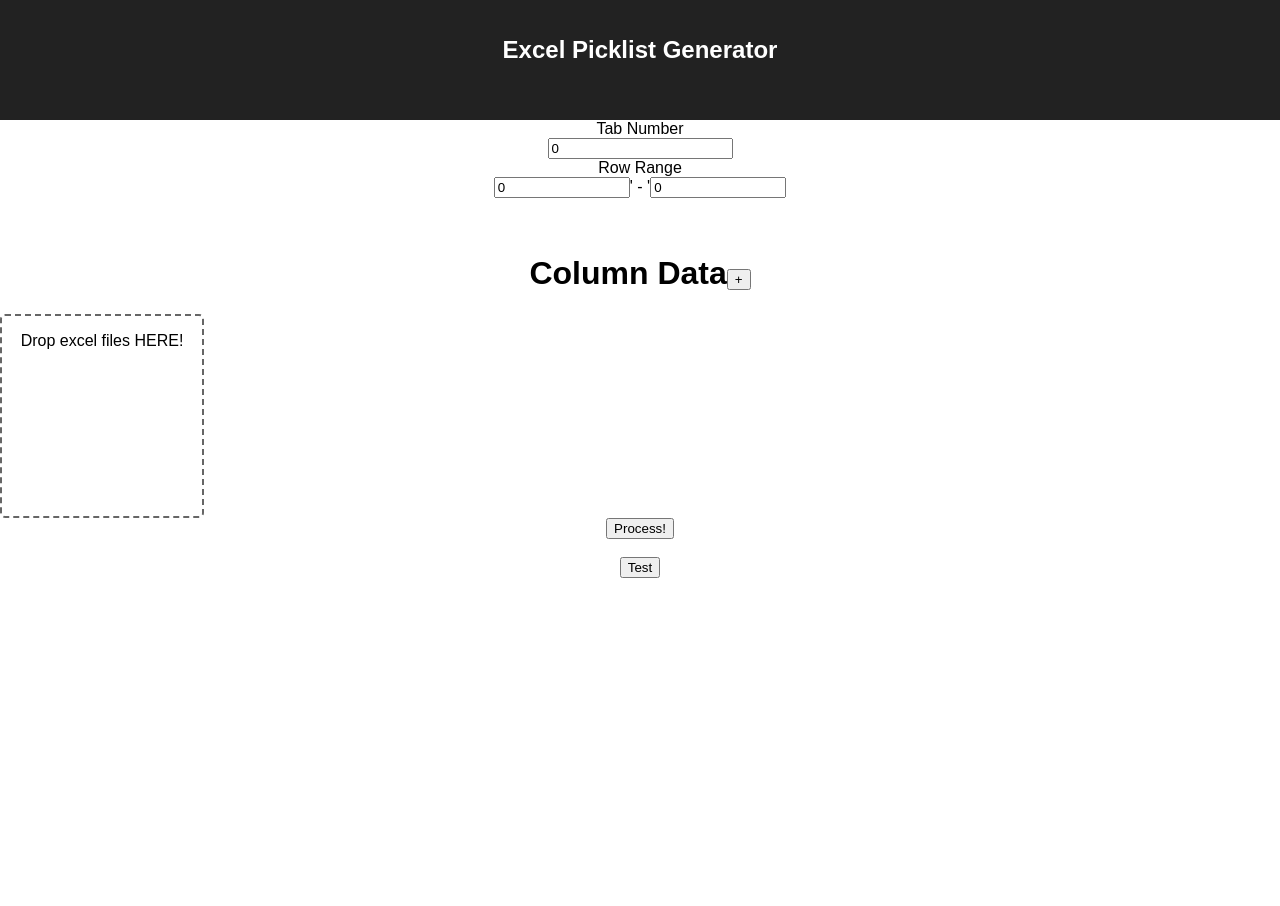
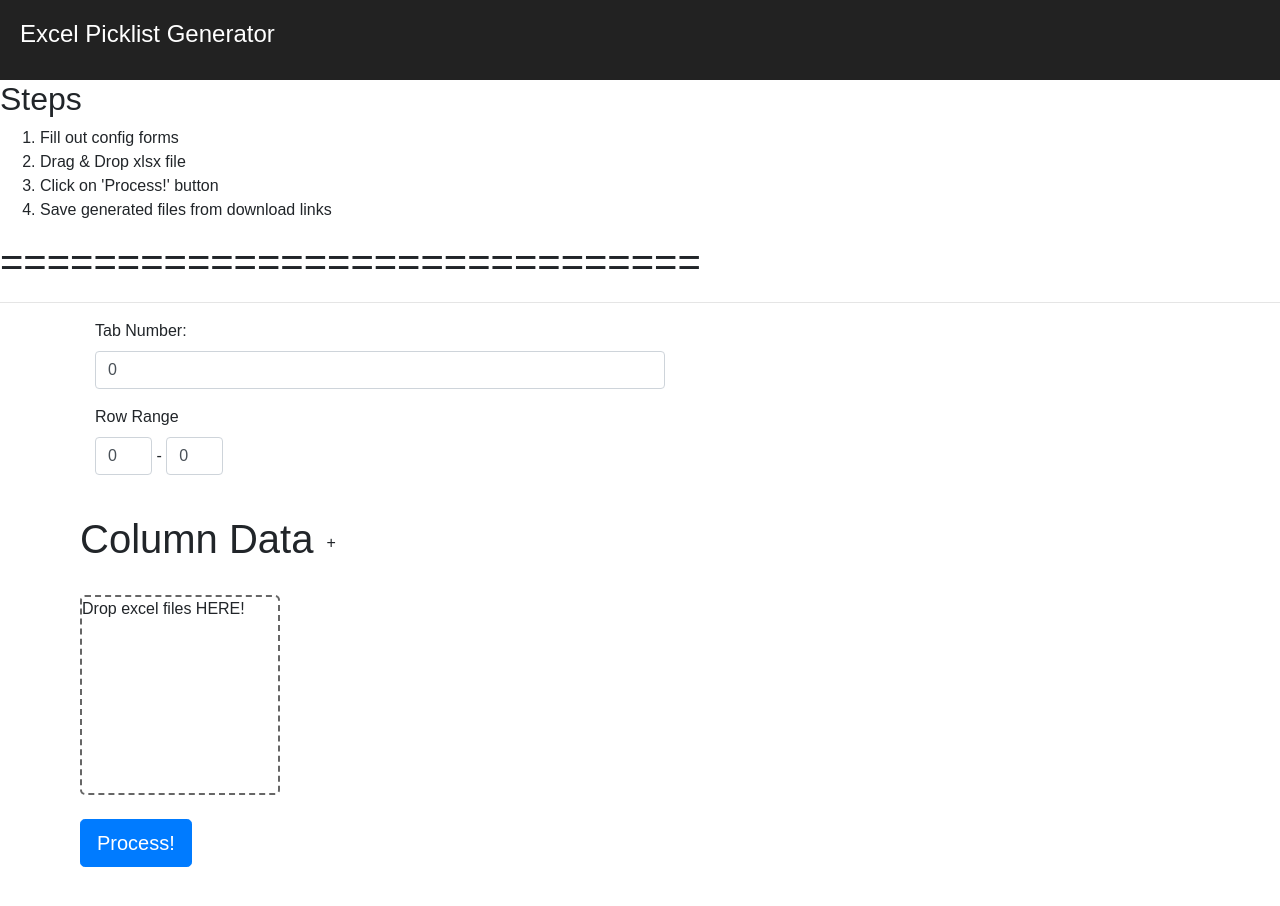
Before and after one commit to CExPOcampo/plgen, a React (Create React App) app: page / in a window 1280 px wide. Shown: the top 906 px of the page. Before the commit the page ends 800 px from the top, so only its background shows below. Built offline with nearby package versions, Linux system fonts and the light colour scheme.

Commit message:
Refactored by isolating some components and functionality. Included bootstrap and restyled.

```diff
--- a/public/index.html
+++ b/public/index.html
@@ -10,6 +10,9 @@
     -->
     <link rel="manifest" href="%PUBLIC_URL%/manifest.json">
     <link rel="shortcut icon" href="%PUBLIC_URL%/favicon.ico">
+
+    <link rel="stylesheet" href="https://maxcdn.bootstrapcdn.com/bootstrap/latest/css/bootstrap.min.css">
+
     <!--
       Notice the use of %PUBLIC_URL% in the tags above.
       It will be replaced with the URL of the `public` folder during the build.
--- a/src/App.css
+++ b/src/App.css
@@ -1,5 +1,5 @@
 .App {
-  text-align: center;
+  text-align: left;
 }
 
 .App-logo {
@@ -19,7 +19,7 @@
 }
 
 .App-intro {
-  font-size: large;
+  font-size: medium;
 }
 
 @keyframes App-logo-spin {
--- a/src/App.js
+++ b/src/App.js
@@ -3,138 +3,19 @@ import logo from './logo.svg';
 import './App.css';
 import * as _ from 'lodash';
 
+import { Button, Form, FormGroup, FormControl, ControlLabel, HelpBlock, Row, Col } from 'react-bootstrap';
+import { FieldGroup } from './FieldGroup';
+
+import TargetColumn from './TargetColumn';
+import DownloadLinksPanel from './DownloadLinksPanel';
+
 import Dropzone from 'react-dropzone';
 
-import DownloadLink from "react-download-link";
-
-import { Form, FormGroup, FormControl, ControlLabel, HelpBlock, Row, Col } from 'react-bootstrap';
-
-import TargetColumn from './TargetColumn';
-
-import { FieldGroup } from './FieldGroup';
-
-var XLSX = require('xlsx');
+import { generatePlGenConfig, processExcelFile } from './picklistTools';
 
 
-function generatePlGenConfig(appState) {
-	const plGenConfig = {
-		worksheetTabNum: parseInt(appState.tabNum, 10),
-		rowRange: [parseInt(appState.rowRangeStart, 10), parseInt(appState.rowRangeEnd, 10)],
-		targetColumns: {}
-	}
-
-	const targetColumnsRef = plGenConfig.targetColumns;
-	_.forEach(appState.columns, (columnData, index) => {
-
-		targetColumnsRef[columnData.column] = {
-			name: columnData.picklistName
-		};
-		// Parents
-		const targetColumnObj = targetColumnsRef[columnData.column];
-		if(columnData.parentColumns) {
-			targetColumnObj.parentColumns = columnData.parentColumns.split(',');
-		}
-		// Related Data
-		if(!_.isEmpty(columnData.relatedData)) {
-			targetColumnObj.relatedData = [];
-			const relatedDataArrayRef = targetColumnObj.relatedData;
-			_.forEach(columnData.relatedData, (related, index) => {
-				relatedDataArrayRef.push({
-					name: related.name,
-					relatedColumn: related.relatedColumn
-				});
-			});
-		}
-
-	});
-
-	return plGenConfig;
-}
-
-function processExcelFile(plGenConfig, binaryData) {
-	var readOpts = {
-		type: 'binary'
-	};
-	var workbook = XLSX.read(binaryData, readOpts);
-	var sheetName = workbook.SheetNames[plGenConfig.worksheetTabNum];
-	console.log('Processing Worksheet Tab: ', sheetName);
-	var worksheet = workbook.Sheets[sheetName];
-
-	var rowRange = plGenConfig.rowRange;
-	var targetColumns = plGenConfig.targetColumns;
-
-	var results = {};
-
-	for(var r = rowRange[0]; r <= rowRange[1]; r++) {
-		_.forEach(targetColumns, processColumnsInRow);
-	}
-
-	function processColumnsInRow(data, columnKey) {
-		var currentPicklistName = data.name;
-
-		if(!results[currentPicklistName]) {
-			results[currentPicklistName] = [];
-		}
-
-		var accessor = columnKey + r;
-		var cellValue = getCellValue(worksheet, accessor);
-
-		var parentChain = [];
-		// Find parents
-		if(!_.isEmpty(data.parentColumns)) {
-			_.forEach(data.parentColumns, function(parentColumn) {
-				var parentAccessor = parentColumn + r;
-				parentChain.push(getCellValue(worksheet, parentAccessor));
-			});
-		}
-
-		// Find duplicate matches
-		var matches = findDuplicateValAndParents(results[currentPicklistName], cellValue, parentChain);
-		// If no duplicate matches, go ahead and add it
-		if(_.isEmpty(matches)) {
-			var finalObj = {
-				name: data.name,
-				value: cellValue
-			};
-			// Add parents if any
-			if(!_.isEmpty(parentChain)) {
-				finalObj.parents = _.clone(parentChain, true);
-			}
-			// Add related data if any
-			if(!_.isEmpty(data.relatedData)) {
-				var relatedDataObj = {};
-				_.forEach(data.relatedData, function(relatedDataInfo) {
-					var relatedDataAccessor = relatedDataInfo.relatedColumn + r;
-					var relatedDataValue = getCellValue(worksheet, relatedDataAccessor);
-					relatedDataObj[relatedDataInfo.name] = relatedDataValue;
-				});
-				finalObj.relatedData = _.clone(relatedDataObj, true);
-			}
-			// Add object to results
-			results[currentPicklistName].push(finalObj);
-		}
-	}
-
-	function getCellValue(worksheet, accessor) {
-		return worksheet[accessor].w.trim();
-	}
-
-	function findDuplicateValAndParents(resultsArray, val, valParents) {
-		return _.filter(resultsArray, function(item) {
-			var sameParents = true;
-			if(!_.isEmpty(item.parents) && !_.isEmpty(valParents)) {
-				sameParents = _.isEmpty(_.difference(item.parents, valParents));
-			}
-			return item.value === val && sameParents;
-		});
-	}
-
-	console.log(results);
-	return results;
-
-}
-
 var inputRangeStyle = {
+	'display': 'inline',
 	'width': '10%',
 	'minWidth': '50px'
 }
@@ -195,20 +76,6 @@ class App extends Component {
 
 	render() {
 
-		const downloadLinksToRender = [];
-		_.forEach(this.state.results, (result, keyName) => {
-			downloadLinksToRender.push(
-				<div key={'download' + keyName}>
-					<DownloadLink
-						filename={`${keyName}}.json`}
-						exportFile={() => JSON.stringify(result, null, 2)}
-					>
-						{`Save ${keyName}.json to disk`}
-					</DownloadLink>
-				</div>
-			);
-		});
-
 		return (
 			<div className="App">
 
@@ -216,33 +83,20 @@ class App extends Component {
 					{/*<img src={logo} className="App-logo" alt="logo" />*/}
 					<h1 className="App-title">Excel Picklist Generator</h1>
 				</header>
-				{/*
-				<p className="App-intro">
-					To get started, edit <code>src/App.js</code> and save to reload.
-				</p>
-				*/}
+				<div className="App-intro">
+					<h2> Steps </h2>
+					<ol>
+						<li>Fill out config forms</li>
+						<li>Drag & Drop xlsx file</li>
+						<li>Click on 'Process!' button</li>
+						<li>Save generated files from download links</li>
+					</ol>
+				</div>
 
 
-				{/*
-				<div>
-					<form style={{position: 'absolute', left: '5%', width: '50%', background: 'red'}}>
-						TargetColumns:
-							<input type="text" name="columnLetter" style={{position: 'absolute', left: '0px'}}/>
-							<br/>
-							<input type="text" name="picklistName" style={{align: 'left'}}/>
-
-
-							<br/>
-							Comma Separated
-							<input type="text" name="parentColumns"/>
-
-							Multi
-							<input type="text" name="relatedDataColumn"/>
-							<input type="text" name="relatedDataName"/>
-					</form>
-				</div>
-				*/}
-
+				<h1> ============================== </h1>
+				<h1><hr size="10"></hr></h1>
+				<div style={{paddingLeft: '5em'}}>
 
 					<Form horizontal>
 
@@ -257,10 +111,10 @@ class App extends Component {
 						/>
 
 						<FormGroup>
-						<Col componentClass={ControlLabel} sm={2}>
+							<Col componentClass={ControlLabel} xs={3} md={3} sm={3}>
 								Row Range
 							</Col>
-						<Col sm={10}>
+							<Col xs={6} md={6} sm={6}>
 								<FormControl type="number" style={inputRangeStyle} placeholder="1"
 									value={this.state.rowRangeStart}
 									onChange={(e) => {
@@ -269,7 +123,7 @@ class App extends Component {
 										});
 									}}
 								/>
-							' - '
+								{' - '}
 								<FormControl type="number" style={inputRangeStyle}
 									value={this.state.rowRangeEnd}
 									onChange={(e) => {
@@ -282,8 +136,6 @@ class App extends Component {
 						</FormGroup>
 
 						<br/>
-					<br/>
-
 
 						<div>
 							<TargetColumn
@@ -297,7 +149,9 @@ class App extends Component {
 
 					</Form>
 
+					<br/>
 
+					<div>
 						<Dropzone
 							multiple={false}
 							onDrop={(acceptedFiles, rejectedFiles) => {
@@ -315,12 +169,15 @@ class App extends Component {
 						>
 							<p> Drop excel files HERE! </p>
 						</Dropzone>
+					</div>
 
+					<br/>
 
-				<button onClick={() => {
+					<div>
+						<Button bsStyle="primary" bsSize="large"
+							onClick={() => {
 
 								const plGenConfig = generatePlGenConfig(this.state);
-					console.log(plGenConfig);
 
 								const file = this.state.filePrevRef;
 
@@ -339,21 +196,20 @@ class App extends Component {
 								reader.onerror = () => console.log('file reading has failed');
 								reader.readAsBinaryString(file);
 
-				}}>
+							}}
+						>
 							Process!
-				</button>
-
-
-				<div>
-					{downloadLinksToRender}
+						</Button>
 					</div>
 
 					<br/>
-				<button onClick={() => {
-					console.log(this.state);
-				}}>
-					Test
-				</button>
+
+					<DownloadLinksPanel results={this.state.results}/>
+
+					<br/>
+
+				</div>
+
 
 			</div>
 		);
--- /dev/null
+++ b/src/DownloadLinksPanel.js
@@ -0,0 +1,29 @@
+import React, { Component } from 'react';
+import DownloadLink from "react-download-link";
+import * as _ from 'lodash';
+
+export default class DownloadLinksPanel extends Component {
+
+	render() {
+
+		const downloadLinksToRender = [];
+		_.forEach(this.props.results, (result, keyName) => {
+			downloadLinksToRender.push(
+				<div key={'download' + keyName}>
+					<DownloadLink
+						filename={`${keyName}}.json`}
+						exportFile={() => JSON.stringify(result, null, 2)}
+					>
+						{`Save ${keyName}.json to disk`}
+					</DownloadLink>
+				</div>
+			);
+		});
+
+		return (
+			<div>
+				{downloadLinksToRender}
+			</div>
+		);
+	}
+}
--- a/src/FieldGroup.js
+++ b/src/FieldGroup.js
@@ -6,10 +6,10 @@ export function FieldGroup({ id, label, help, ...props }) {
 	return (
 		<div>
 			<FormGroup controlId={id}>
-				<Col xs={3} md={3}>
-					<ControlLabel>{label}</ControlLabel>
+				<Col xs={3} md={3} sm={3}>
+					<ControlLabel>{label}:</ControlLabel>
 				</Col>
-				<Col xs={6} md={6}>
+				<Col xs={6} md={6} sm={6}>
 					<FormControl {...props} />
 				</Col>
 			</FormGroup>
--- a/src/TargetColumn.js
+++ b/src/TargetColumn.js
@@ -1,6 +1,7 @@
 import React, { Component } from 'react';
 import { FieldGroup } from './FieldGroup';
 
+import { Button } from 'react-bootstrap';
 import RelatedDataForm from './RelatedDataForm';
 import * as _ from 'lodash';
 
@@ -59,9 +60,9 @@ export default class TargetColumn extends Component {
 		return (
 			<div>
 				<h1> Column Data
-					<button type="button" onClick={this.props.addColumnData}>
+					<Button type="button" onClick={this.props.addColumnData}>
 						+
-					</button>
+					</Button>
 				</h1>
 
 				{columnDataToRender}
--- /dev/null
+++ b/src/picklistTools.js
@@ -0,0 +1,120 @@
+import * as _ from 'lodash';
+var XLSX = require('xlsx');
+
+export function generatePlGenConfig(appState) {
+	const plGenConfig = {
+		worksheetTabNum: parseInt(appState.tabNum, 10),
+		rowRange: [parseInt(appState.rowRangeStart, 10), parseInt(appState.rowRangeEnd, 10)],
+		targetColumns: {}
+	}
+
+	const targetColumnsRef = plGenConfig.targetColumns;
+	_.forEach(appState.columns, (columnData, index) => {
+
+		targetColumnsRef[columnData.column] = {
+			name: columnData.picklistName
+		};
+		// Parents
+		const targetColumnObj = targetColumnsRef[columnData.column];
+		if(columnData.parentColumns) {
+			targetColumnObj.parentColumns = columnData.parentColumns.split(',');
+		}
+		// Related Data
+		if(!_.isEmpty(columnData.relatedData)) {
+			targetColumnObj.relatedData = [];
+			const relatedDataArrayRef = targetColumnObj.relatedData;
+			_.forEach(columnData.relatedData, (related, index) => {
+				relatedDataArrayRef.push({
+					name: related.name,
+					relatedColumn: related.relatedColumn
+				});
+			});
+		}
+
+	});
+
+	return plGenConfig;
+}
+
+export function processExcelFile(plGenConfig, binaryData) {
+	var readOpts = {
+		type: 'binary'
+	};
+	var workbook = XLSX.read(binaryData, readOpts);
+	var sheetName = workbook.SheetNames[plGenConfig.worksheetTabNum];
+	console.log('Processing Worksheet Tab: ', sheetName);
+	var worksheet = workbook.Sheets[sheetName];
+
+	var rowRange = plGenConfig.rowRange;
+	var targetColumns = plGenConfig.targetColumns;
+
+	var results = {};
+
+	for(var r = rowRange[0]; r <= rowRange[1]; r++) {
+		_.forEach(targetColumns, processColumnsInRow);
+	}
+
+	function processColumnsInRow(data, columnKey) {
+		var currentPicklistName = data.name;
+
+		if(!results[currentPicklistName]) {
+			results[currentPicklistName] = [];
+		}
+
+		var accessor = columnKey + r;
+		var cellValue = getCellValue(worksheet, accessor);
+
+		var parentChain = [];
+		// Find parents
+		if(!_.isEmpty(data.parentColumns)) {
+			_.forEach(data.parentColumns, function(parentColumn) {
+				var parentAccessor = parentColumn + r;
+				parentChain.push(getCellValue(worksheet, parentAccessor));
+			});
+		}
+
+		// Find duplicate matches
+		var matches = findDuplicateValAndParents(results[currentPicklistName], cellValue, parentChain);
+		// If no duplicate matches, go ahead and add it
+		if(_.isEmpty(matches)) {
+			var finalObj = {
+				name: data.name,
+				value: cellValue
+			};
+			// Add parents if any
+			if(!_.isEmpty(parentChain)) {
+				finalObj.parents = _.clone(parentChain, true);
+			}
+			// Add related data if any
+			if(!_.isEmpty(data.relatedData)) {
+				var relatedDataObj = {};
+				_.forEach(data.relatedData, function(relatedDataInfo) {
+					var relatedDataAccessor = relatedDataInfo.relatedColumn + r;
+					var relatedDataValue = getCellValue(worksheet, relatedDataAccessor);
+					relatedDataObj[relatedDataInfo.name] = relatedDataValue;
+				});
+				finalObj.relatedData = _.clone(relatedDataObj, true);
+			}
+			// Add object to results
+			results[currentPicklistName].push(finalObj);
+		}
+	}
+
+	function getCellValue(worksheet, accessor) {
+		return worksheet[accessor].w.trim();
+	}
+
+	function findDuplicateValAndParents(resultsArray, val, valParents) {
+		return _.filter(resultsArray, function(item) {
+			var sameParents = true;
+			if(!_.isEmpty(item.parents) && !_.isEmpty(valParents)) {
+				sameParents = _.isEmpty(_.difference(item.parents, valParents));
+			}
+			return item.value === val && sameParents;
+		});
+	}
+
+	console.log(results);
+	return results;
+
+}
```
Also changed, not shown: src/RelatedDataForm.js (+4 -3 lines). Lines whose indentation alone changed are shown as unchanged.
